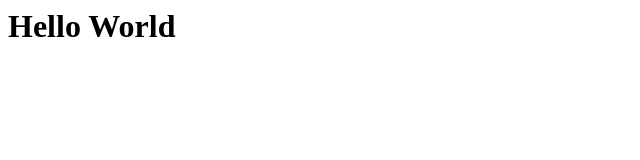
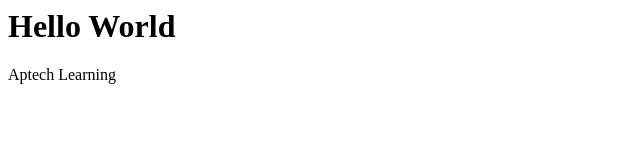
Before and after one commit to asadjabbar/Aptech-Johar, a plain HTML site: page index.html in a window 1280 px wide. Shown: the whole page, without its empty margins (0-640 px from the left). Drawn offline with Linux system fonts and the light colour scheme.

Commit message:
Update index.html

```diff
--- a/index.html
+++ b/index.html
@@ -5,10 +5,7 @@
 </head>
 <body>
 <h1>Hello World</h1>
+ <p>Aptech Learning </p>
 
 </body>
-
-
-
-
 </html>
```
